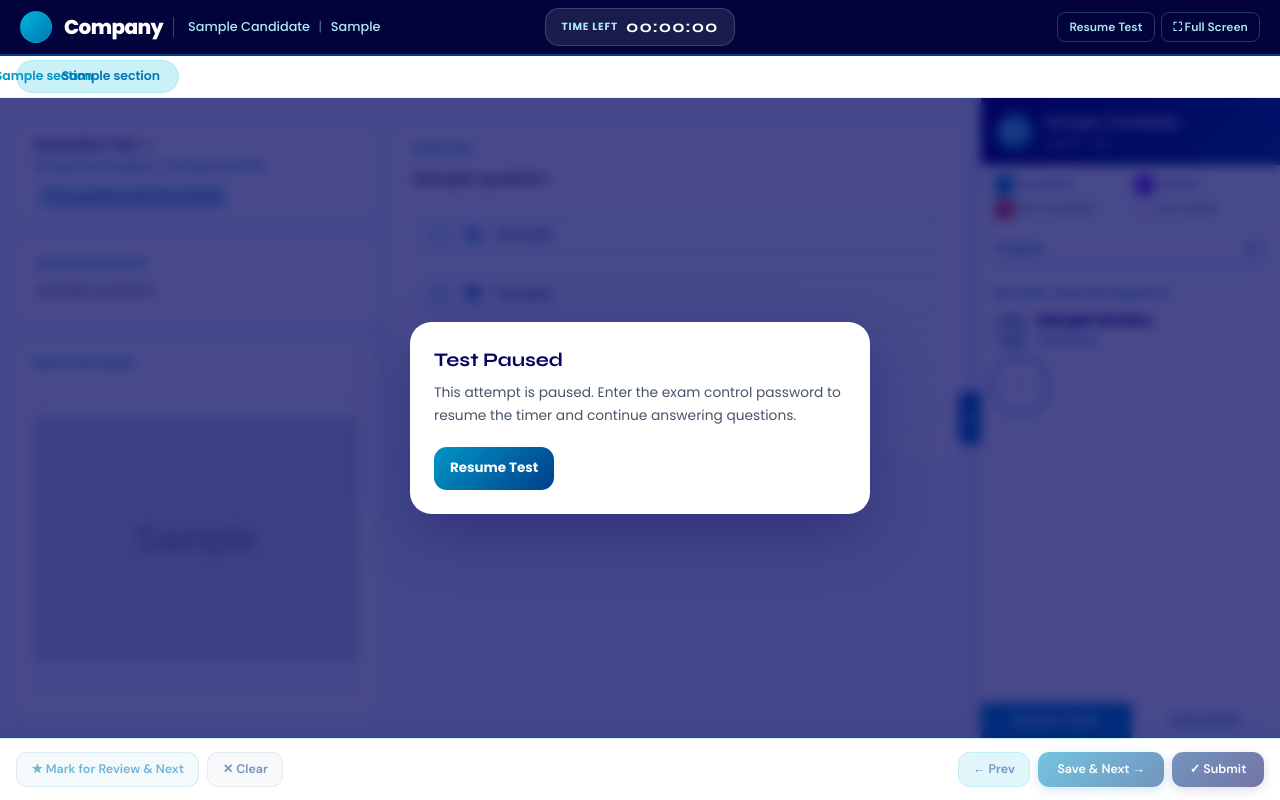
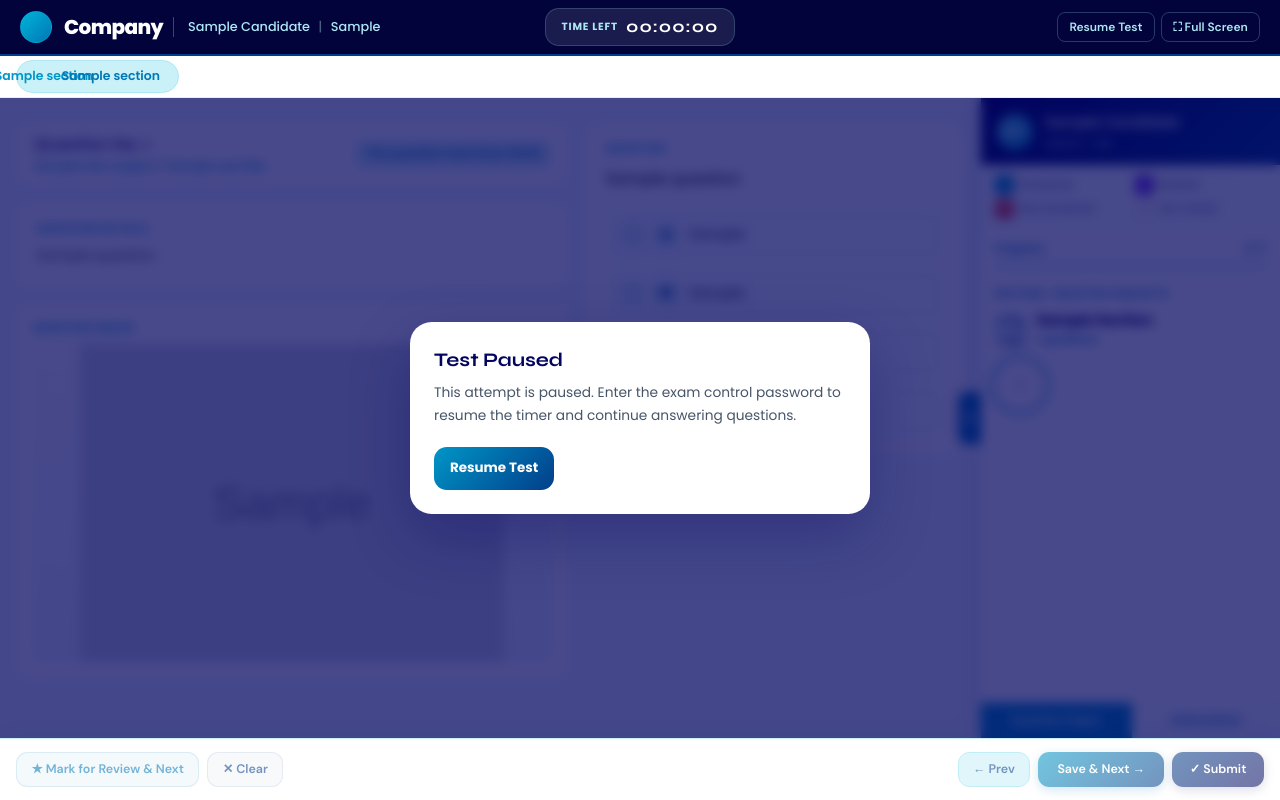
Before and after one commit to Gd0810/Quiz_Management-, a Django app: template Redmock/templates/quiz/take_test.html in a window 1280 px wide. Run offline with Django 5.2, Linux system fonts and the light colour scheme; the template is opened without the code that fills it: most values are stand-ins (such as "Sample title", 1, 10 or a date in 2020); grey boxes marked "Sample" are stand-in pictures; style sheets or scripts are compiled from the project's sources; some libraries are stand-ins or nearby versions.

Commit message:
update:qustion_image_laout_responsiveness

```diff
--- a/Redmock/templates/quiz/take_test.html
+++ b/Redmock/templates/quiz/take_test.html
@@ -255,7 +255,7 @@ body { font-family:'DM Sans',sans-serif; background:#eaf7fc; color:#1e293b; }
 .tt-qtext { font-size:.9875rem; font-weight:500; line-height:1.65; color:#1e293b; margin-bottom:1.1rem; }
 .tt-qsplit {
     display:grid;
-    grid-template-columns:minmax(300px, 360px) minmax(0, 1fr);
+    grid-template-columns:minmax(0, 60%) minmax(0, 40%);
     gap:1rem;
     align-items:start;
 }
```
